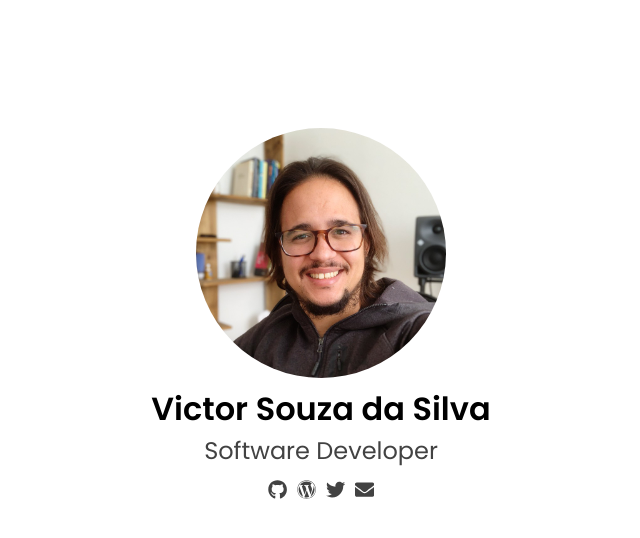
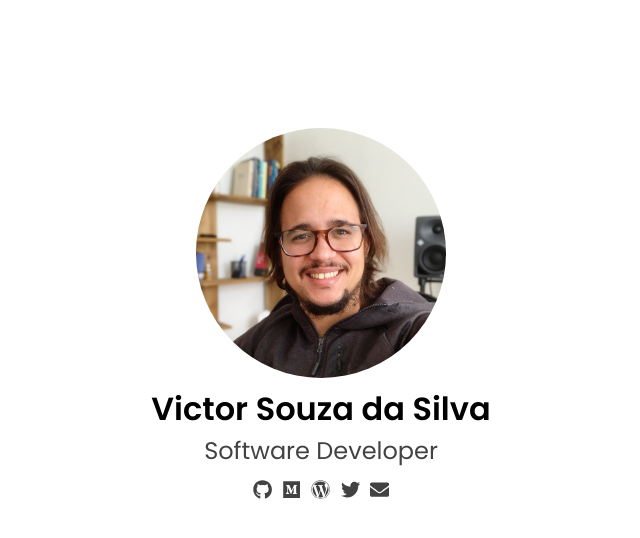
Before and after one commit to victorlss/victorlss.github.io, a React (Create React App) app: page / in a window 1280 px wide. Shown: the top 538 px of the page, without its empty margins (319-959 px from the left). Built offline with nearby package versions, Linux system fonts and the light colour scheme.

Commit message:
Add Medium network

```diff
--- a/package.json
+++ b/package.json
@@ -8,7 +8,7 @@
     "build": "react-scripts build",
     "test": "react-scripts test",
     "eject": "react-scripts eject",
-    "lint": "eslint src/**/*.{js,jsx,ts,tsx,json}",
+    "lint": "eslint 'src/**/*.{js,jsx,ts,tsx,json}'",
     "lint:fix": "eslint --fix 'src/**/*.{js,jsx,ts,tsx,json}'",
     "format": "prettier --write 'src/**/*.{js,jsx,ts,tsx,css,md,json}' --config ./.prettierrc"
   },
--- a/src/components/SocialNetworks.tsx
+++ b/src/components/SocialNetworks.tsx
@@ -1,7 +1,7 @@
 import React from 'react'
 import socialNetwork from '../constants/socialNetwork'
 import colors from '../constants/colors'
-import { FaEnvelope, FaGithub, FaTwitter, FaWordpress } from 'react-icons/fa'
+import { FaEnvelope, FaGithub, FaMedium, FaTwitter, FaWordpress } from 'react-icons/fa'
 import styled from 'styled-components'
 
 const Container = styled.div`
@@ -20,6 +20,9 @@ export default function SocialNetworks() {
       <a href={socialNetwork.Github} target='_blank' rel='noreferrer'>
         <FaGithub />
       </a>
+      <a href={socialNetwork.Medium} target='_blank' rel='noreferrer'>
+        <FaMedium />
+      </a>
       <a href={socialNetwork.Blog} target='_blank' rel='noreferrer'>
         <FaWordpress />
       </a>
--- a/src/constants/socialNetwork.ts
+++ b/src/constants/socialNetwork.ts
@@ -3,6 +3,8 @@ const socialNetwork = {
   Email: 'victorssilva90@gmail.com',
   Github: 'https://github.com/victorlss',
   Twitter: 'https://twitter.com/victorleonardo_',
+  Medium: 'https://medium.com/@victorlss',
+
 }
 
 export default socialNetwork
```
